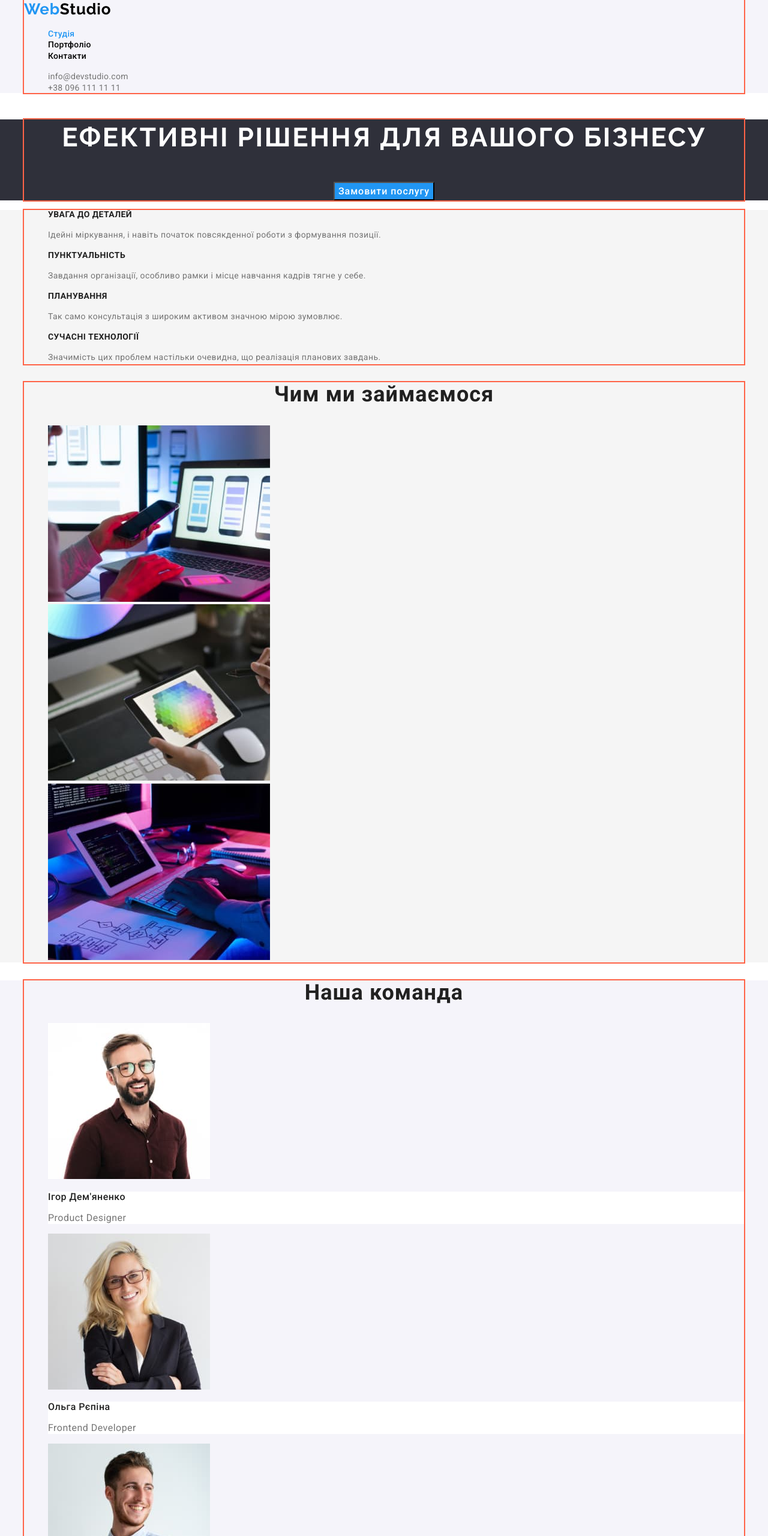
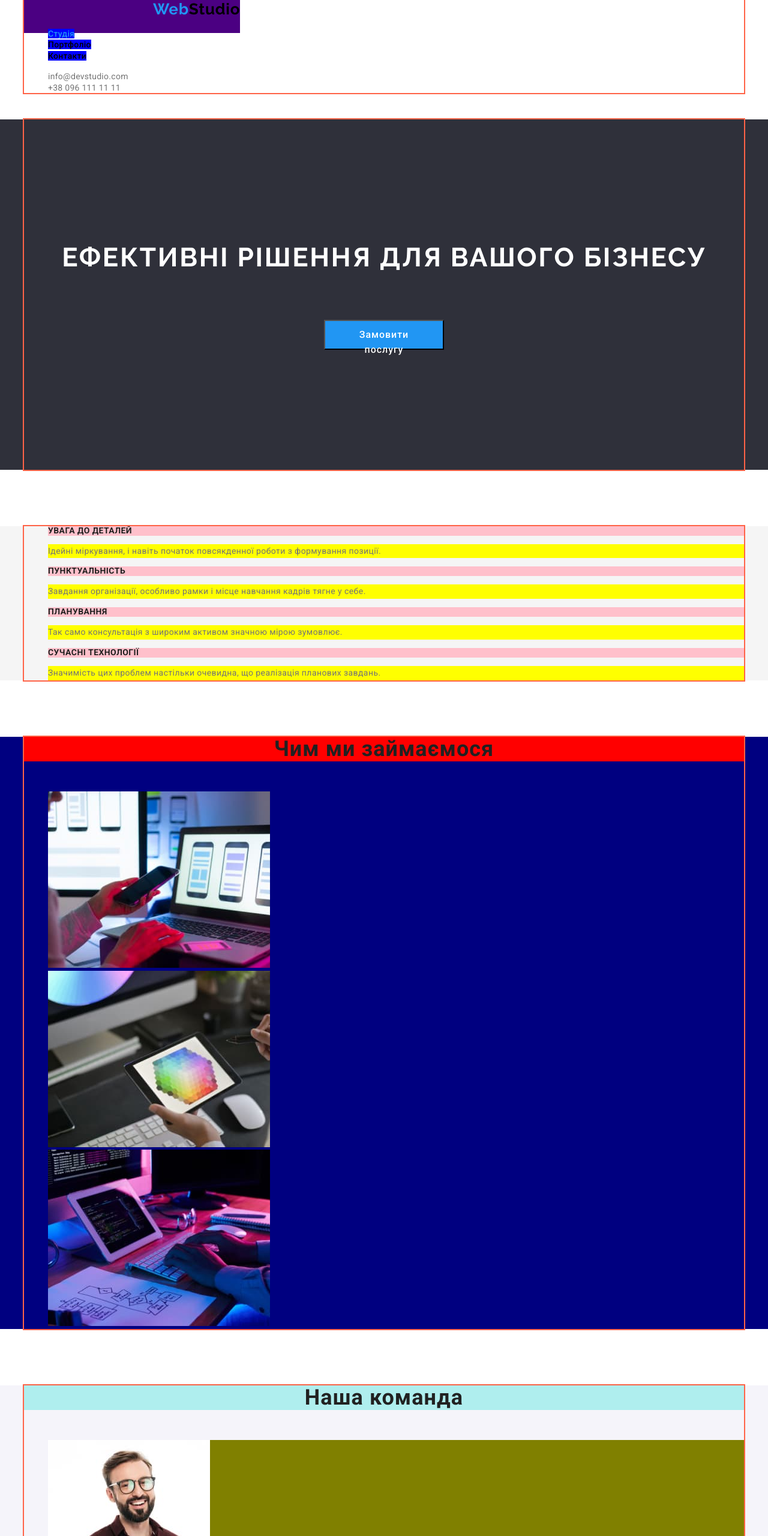
Before and after one commit to Dikhtiar-Tania96/goit-markup-hw-03, a plain HTML site: page index.html in a window 1280 px wide. Shown: the top 2560 px of the page at 60% size. Drawn offline with nearby package versions, Linux system fonts and the light colour scheme.

Commit message:
Додає стилі

```diff
--- a/css/styles.css
+++ b/css/styles.css
@@ -21,20 +21,41 @@
     outline: 2px solid tomato;
 }
 
+.visually-hidden-style{
+    background-color: var(--color-button);
+    margin-top: 94px;
+    margin-bottom: 94px;
+}
+
+
 .header-style{
-    background-color: var(--color-button);
+    background-color: var(-);
+
 }
+
+
 .main-style{
+    margin-top: 0;
     background-color: var(--background-color-black);
 }
 .visually-hiden-style{
     background-color: var(--background-color-section);
+    margin-top: 94px;
+}
+
+.section-photo{
+    background-color: navy;
+    margin-top: 94px;
 }
 .active{
     text-decoration:none;
 }
 
 .logo{
+    background-color: indigo;
+    padding-top: 24px;
+    padding-bottom: 25px;
+    padding-left: 215px;
     color: var(--accent-color);
     font-family: Raleway, sans-serif;
     font-weight: 700;
@@ -45,6 +66,9 @@
 }
 
 .logo-style{
+    background-color: indigo;
+    padding-top: 24px;
+    padding-bottom: 25px;
     color: var(--logo-style-color);
     font-family: Raleway, sans-serif;
     font-weight: 700;
@@ -65,6 +89,7 @@
 }
 
 .navi {
+    background-color: blue;
     color:var(--logo-style-color);
     font-weight: 500;
     font-size: 14px;
@@ -79,6 +104,7 @@
     color: var(--accent-color);
 }
 .navi-active{
+    background-color: blue;
     color: var(--accent-color);
     font-weight: 500;
     font-size: 14px;
@@ -103,6 +129,8 @@ color: var(--text-color);
 }
 
 .headline{
+    padding-top: 200px;
+   padding-bottom: 30px;
     color: var(--white-color);
     font-family: Raleway, sans-serif;
     font-weight: 900;
@@ -113,6 +141,7 @@ color: var(--text-color);
 }
 
 .heading{
+    background-color: pink;
     color: var(--title-color);
     font-weight: 700;
     font-size: 14px;
@@ -122,6 +151,8 @@ color: var(--text-color);
 }
 
 .text{
+    background-color: yellow;
+    margin-top: 10px;
     color: var(--text-color);
     font-weight: 400;
     font-size: 14px;
@@ -145,6 +176,10 @@ color: var(--text-color);
  }
 
  .button-active{
+    width: 200px;
+    height: 50px;
+    padding: 10px 24px;
+    margin-bottom: 200px;
     font-family: inherit;
     color: var(--white-color);
     font-weight: 700;
@@ -168,6 +203,7 @@ color: var(--text-color);
 }
 
  .active-address{
+    background-color: gray;
     color: var(--white-color);
     font-style: normal;
     font-size: 14px;
@@ -211,6 +247,10 @@ color: var(--text-color);
 }
 
 .aside{
+    background-color: red;
+
+    margin-top: 0;
+    margin-bottom: 50px;
     color: var(--title-color);
     font-weight: 700;
     font-size: 36px;
@@ -219,7 +259,26 @@ color: var(--text-color);
     letter-spacing: 0.03em;
 }
 
+.aside-comand{
+    background-color: paleturquoise;
+
+
+    color: var(--title-color);
+    font-weight: 700;
+    font-size: 36px;
+    line-height: 1.16;
+    text-align: Center;
+    letter-spacing: 0.03em;
+}
+.photos{
+    background-color: olive;
+    margin-top: 50px;
+}
+
+
 .subtitle{
+    background-color: orange;
+    margin-top: 30px;
     color: var(--title-color);
     font-weight: 500;
     font-size: 16px;
@@ -228,6 +287,9 @@ color: var(--text-color);
 }
 
 .subtitle-text{
+    background-color: rosybrown;
+    margin-top: 10px;
+
     color: var(--text-color);
     font-weight: 400;
     font-size: 16px;
@@ -236,6 +298,8 @@ color: var(--text-color);
 }
 
 .items{
+    background-color: yellowgreen;
+    margin-top: 20px;
     color: var(--title-color);
     font-weight: 700;
     font-size: 18px;
@@ -244,11 +308,13 @@ color: var(--text-color);
 }
 
 .items-element{
+    background-color: rosybrown;
+    padding-top:4px;
     color: var(--text-color);
     font-weight: 400;
     font-size: 16px;
     line-height: 1.8;
-    letter-spacing: 0.03em;
+    letter-spacing: 0.03em;nd
 }
 
 .visually-hidden {
@@ -264,8 +330,13 @@ color: var(--text-color);
     margin: -1px;
 }
 
-.comand{
-    background-color:var(--color-button)
+.comand {
+    background-color:var(--color-button);
+    margin-top: 94px;
+
+
+
+
 }
 .comand-block{
     background-color: var(--white-color);
--- a/index.html
+++ b/index.html
@@ -16,7 +16,7 @@
 
   <header class="header-style">
     <section class="container">
-    <nav>
+      <nav>
     <a href="./"class="active"><span class="logo">Web</span><span class="logo-style">Studio</span></a>
     <ul class="list">
         <li><a href="./" class="navi-active">Студія</a></li>
@@ -29,7 +29,7 @@
         <li><a href="tel:+380961111111" class="contact-active-head">+38 096 111 11 11</a></li>
     </ul>
   </header>
-  </div>
+
   <section class="main-style">
   <main class="container">
     <section class="section">
@@ -38,7 +38,7 @@
     </section>
  </section>
 
-    <section class="visually-hiden-style">
+    <div class="visually-hiden-style">
    <section class="container">
     <h2 class="visually-hidden">Наші особливості</h2>
     <ul class="list">
@@ -60,8 +60,9 @@
         </li>
     </ul>
   </section>
+</div>
 
-
+<div class="section-photo">
   <section class="container">
     <h2 class="aside">Чим ми займаємося</h2>
     <ul class="list">
@@ -70,13 +71,14 @@
       <li><img src="./images/img3.jpg" alt="робота з планшетом" width="370"></li>
     </ul>
   </section>
-</section>
+</div>
 
 
-  <section class="comand">
+  <div class="comand">
     <section class="container">
-    <h2 class="aside">Наша команда</h2>
+    <h2 class="aside-comand">Наша команда</h2>
     <ul class="list">
+      <div class="photos">
       <li>
         <img src="./images/igor.jpg" alt="фото учасника команди Ігора Дем'яненка" width="270">
        <div class="comand-block">
@@ -105,16 +107,19 @@
        <p class="subtitle-text">UI Designer</p>
       </div>
       </li>
+    </div>
     </ul>
   </section>
-</section>
+  </div>
 </main>
 
-<section class="main-style">
+<div class="main-style">
 <section class="container">
 <footer class="footer">
   <a href="./" class="active"><span class="logo">Web</span><span class="logo-style-white">Studio</span></a>
-  <address>
+</div>
+
+  <address class="container">
    <ul class="list">
     <li><a href="https://goo.gl/maps/CPtrU1FHBa2aNyZL9" target="_blank" rel="noopener noreferrer nofollow" class="active-address">м. Київ, пр-т Лесі Украінки, 26</a></li>
     <li><a href="mailto:info@devstudio.com" class="contact-active">info@devstudio.com</a></li>
@@ -123,6 +128,6 @@
   </address>
 </footer>
 </section>
-</section>
+
 </body>
 </html>
```
Also changed, not shown: portfolio.html (+7 -1 lines).
